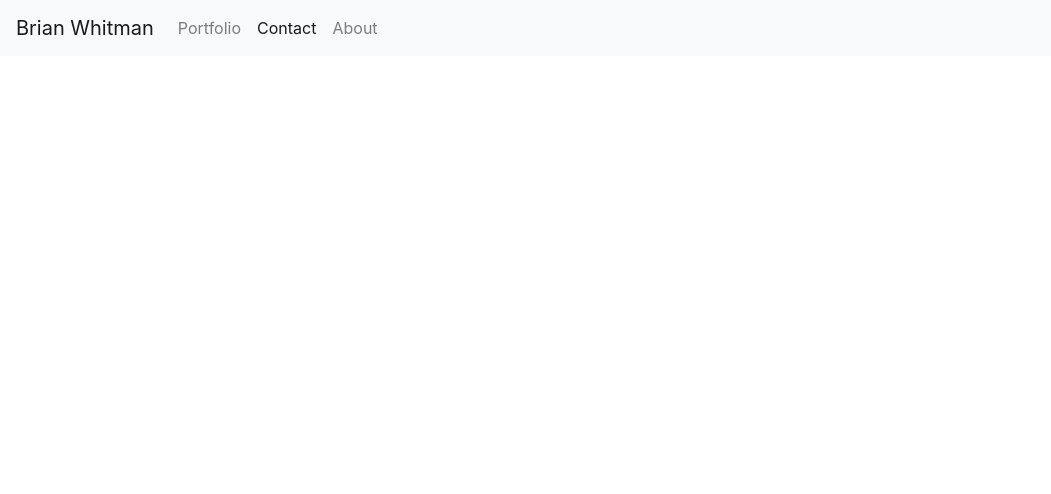
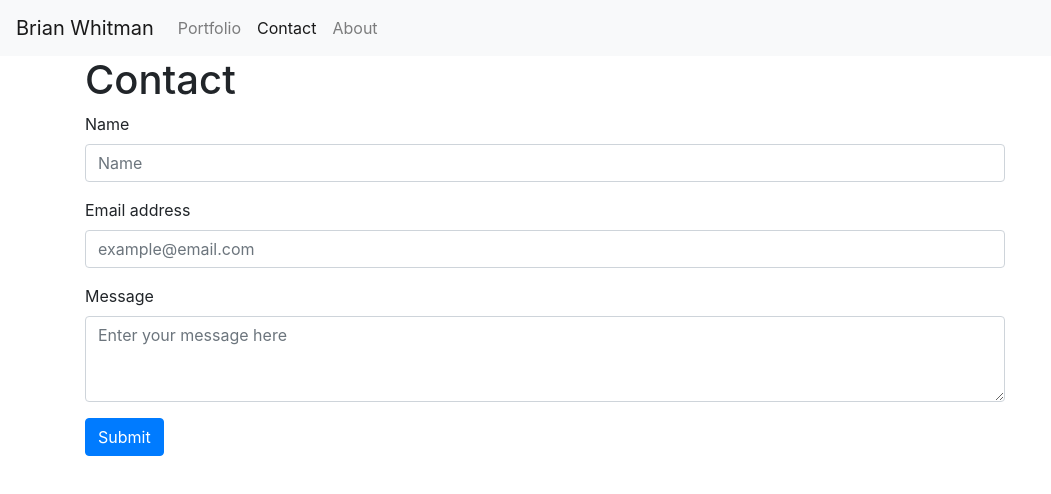
Before and after one commit to BetterBusinessBrian/First-Portfolio, a plain HTML site: page contact.html in a window 1280 px wide. Shown: the whole page, without its empty margins (0-1051 px from the left). Drawn offline with nearby package versions, Linux system fonts and the light colour scheme.

Commit message:
added contact form

```diff
--- a/contact.html
+++ b/contact.html
@@ -8,6 +8,7 @@
 </head>
 
 <body>
+    <!--Nav Bar linking to all three pages-->
     <nav class="navbar navbar-expand-lg navbar-light bg-light">
         <a class="navbar-brand" href="index.html">Brian Whitman</a>
         <button class="navbar-toggler" type="button" data-toggle="collapse" data-target="#navbarSupportedContent" aria-controls="navbarSupportedContent" aria-expanded="false" aria-label="Toggle navigation">
@@ -28,5 +29,32 @@
           </ul>
         </div>
       </nav>
+    <!--container for contact form-->
+    <div class ="container">
+        <div class= "row">
+            <div class= "col-sm-10">
+                <h1>Contact</h1>
+                <!--form contents-->
+                <form>
+                    <!--name-->
+                    <label for="exampleFormControlTextarea1">Name</label>
+                    <div class="form-group">
+                    <input type="text" class="form-control" placeholder="Name">
+                    </div>
+                    <!--email-->
+                    <div class="form-group">
+                      <label for="exampleInputEmail1">Email address</label>
+                      <input type="email" class="form-control" id="exampleInputEmail1" aria-describedby="emailHelp" placeholder="example@email.com">
+                    </div>
+                    <!--message-->
+                    <div class="form-group">
+                        <label for="exampleFormControlTextarea1">Message</label>
+                        <textarea class="form-control" id="exampleFormControlTextarea1" rows="3" placeholder="Enter your message here" ></textarea>
+                      </div>
+                    <button type="submit" class="btn btn-primary">Submit</button>
+                  </form>
+            </div>
+        </div>
+    </div>
 </body>
 </html>
```
